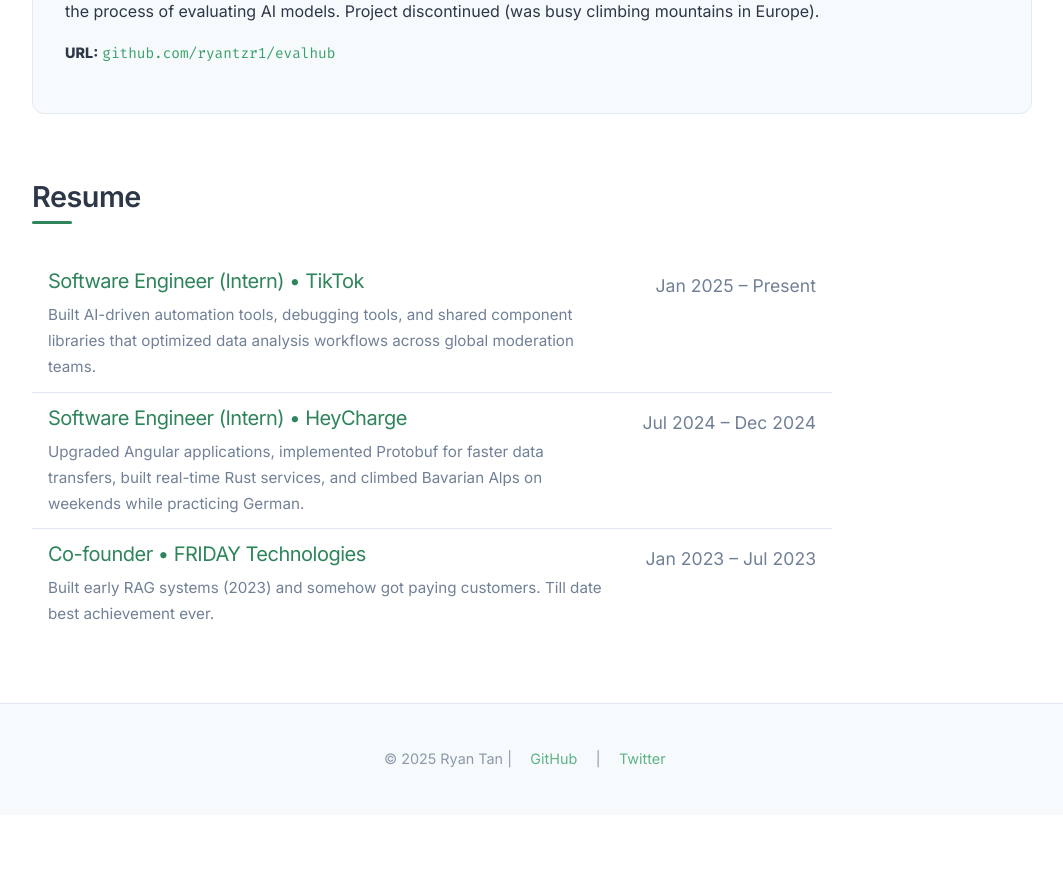
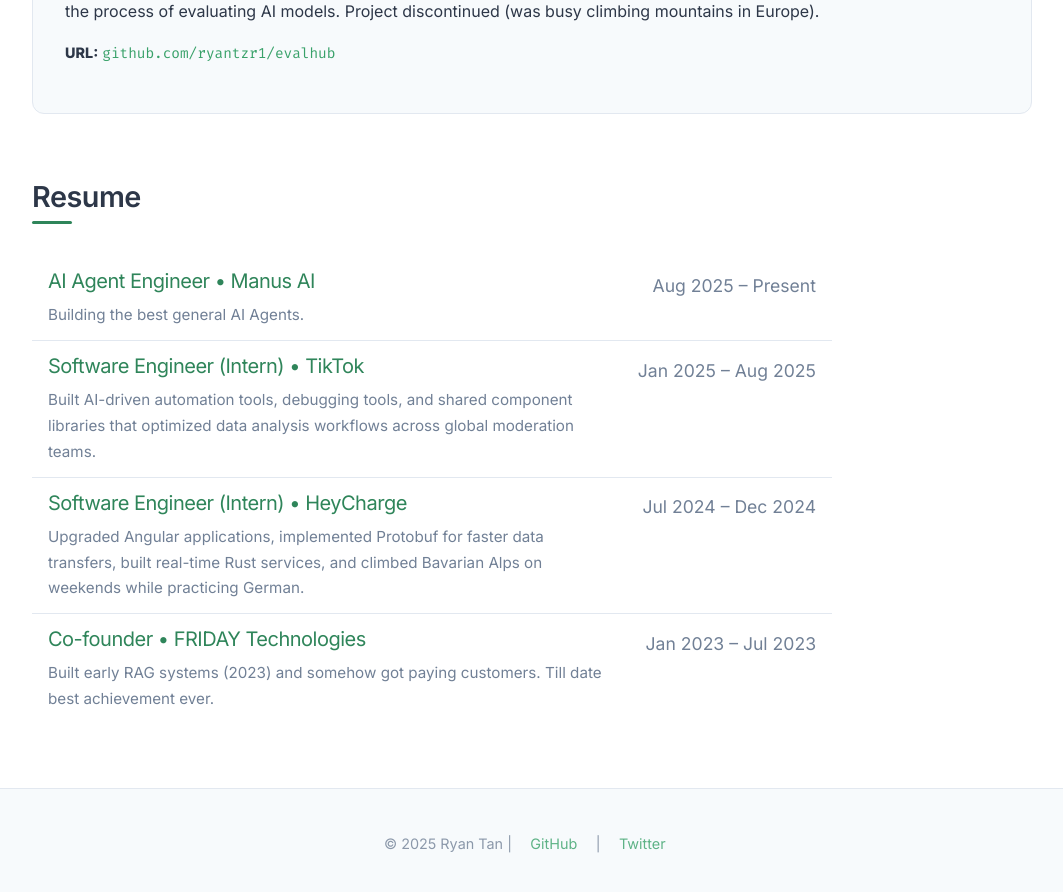
Before and after one commit to ryantzr1/ryantzr1.github.io, a Jekyll site: the page built from about.md, in a window 1280 px wide and 900 px high, scrolled down 1599 px. Shown: the top 892 px of the window, without its empty margins (108-1171 px from the left). Built offline with Jekyll 4.4.1, drawn with Linux system fonts in a browser that asks for light colours; before the commit the page ends 2414 px from its top, so only the background shows below that.

Commit message:
update aboutme

```diff
--- a/about.md
+++ b/about.md
@@ -92,10 +92,18 @@
     <div class="posts-list">
       <div class="post-item">
         <div class="post-title-section">
+          <h3>AI Agent Engineer • Manus AI</h3>
+          <div style="color: #718096; font-size: 0.95em;">Building the best general AI Agents.</div>
+        </div>
+        <div class="post-date">Aug 2025 – Present</div>
+      </div>
+
+      <div class="post-item">
+        <div class="post-title-section">
           <h3>Software Engineer (Intern) • TikTok</h3>
           <div style="color: #718096; font-size: 0.95em;">Built AI-driven automation tools, debugging tools, and shared component libraries that optimized data analysis workflows across global moderation teams.</div>
         </div>
-        <div class="post-date">Jan 2025 – Present</div>
+        <div class="post-date">Jan 2025 – Aug 2025</div>
       </div>
 
       <div class="post-item">
@@ -114,5 +122,6 @@
         <div class="post-date">Jan 2023 – Jul 2023</div>
       </div>
     </div>
+
   </section>
 </div>
```
